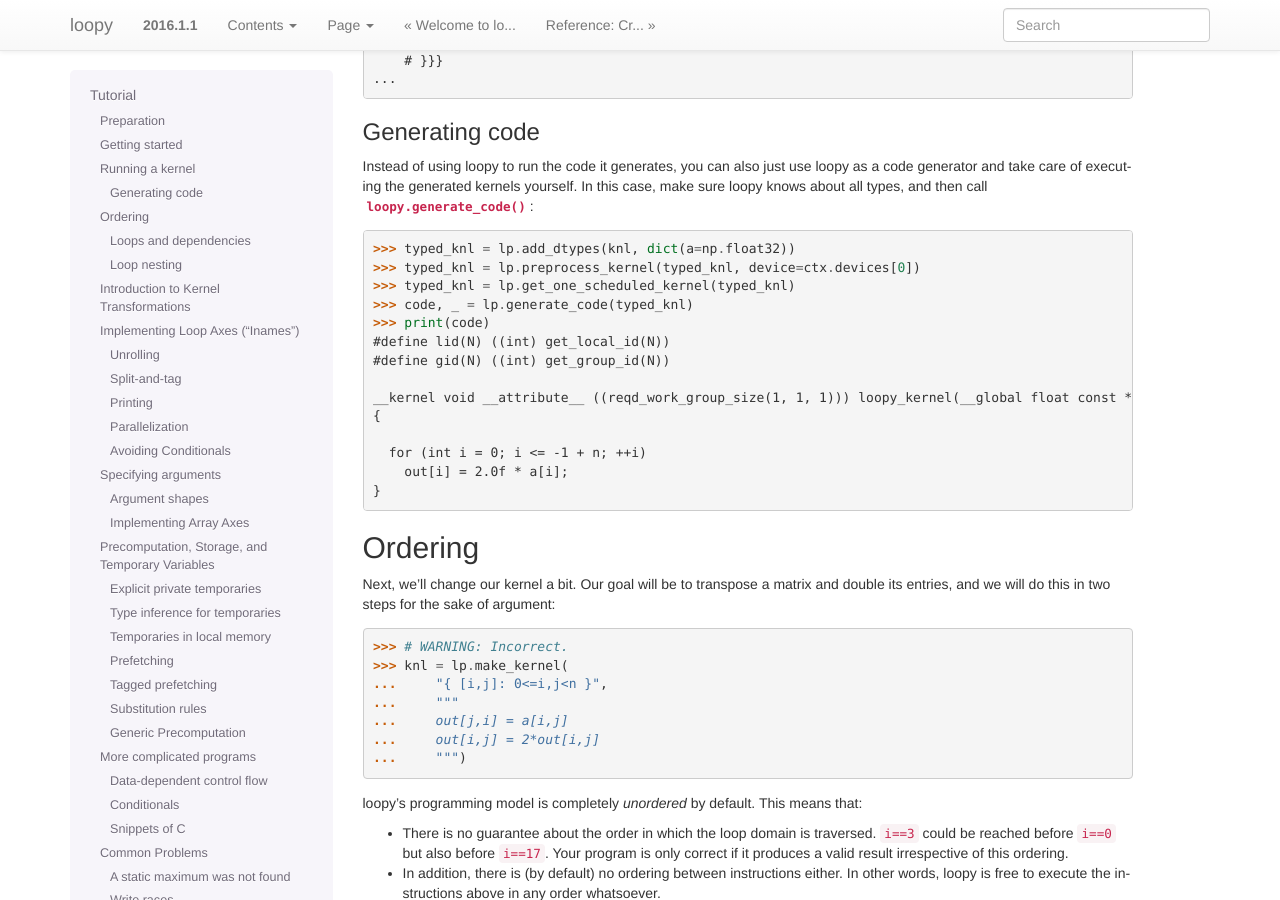
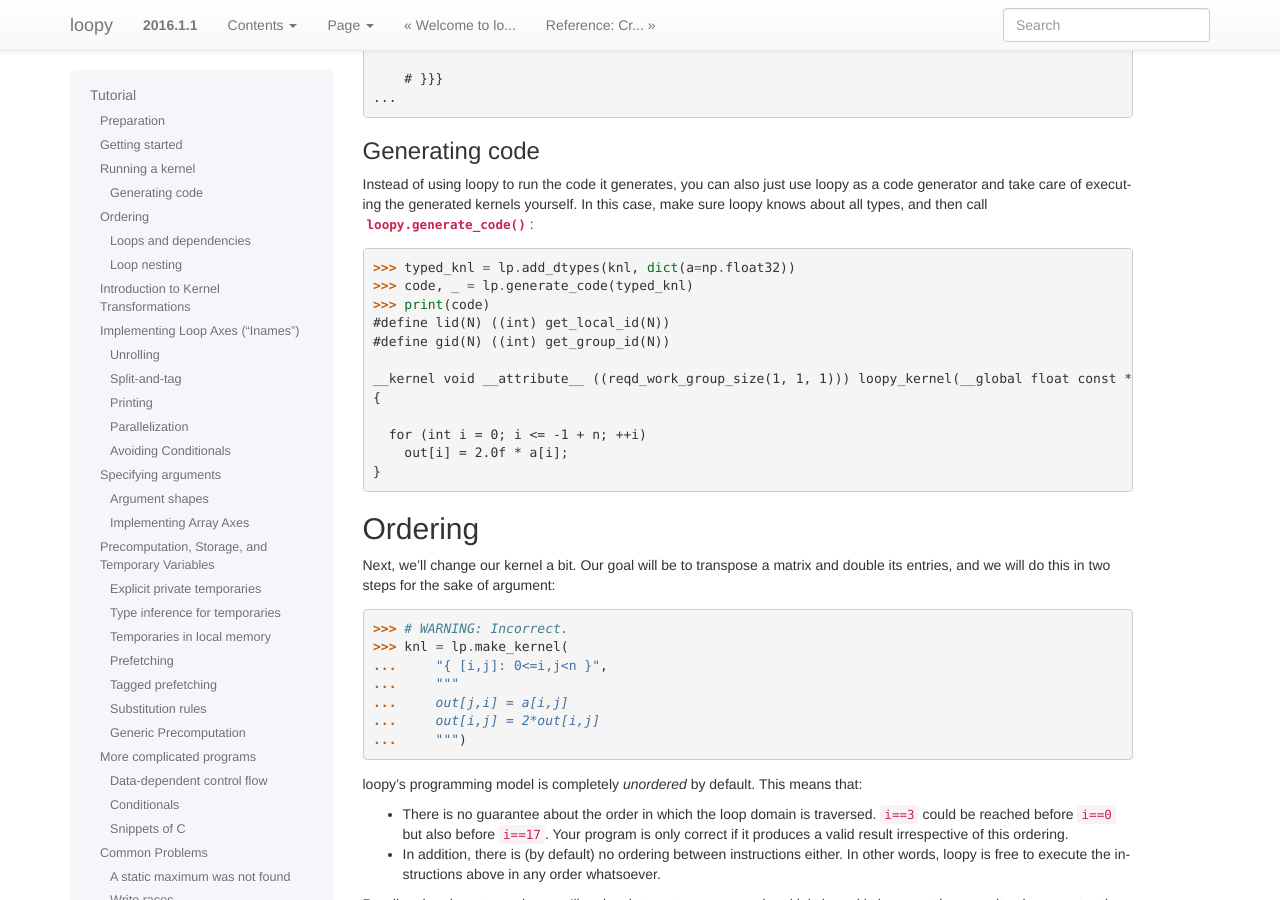
Before and after one commit to inducer/loopy, a Sphinx documentation site: the page built from doc/tutorial.rst, in a window 1280 px wide and 900 px high, scrolled down 3212 px. Built offline with Sphinx 7.4.7, drawn with Linux system fonts in a browser that asks for light colours; some of the changed text lies outside the part shown.

```diff
--- a/doc/tutorial.rst
+++ b/doc/tutorial.rst
@@ -245,8 +246,6 @@ call :func:`loopy.generate_code`:
 .. doctest::
 
     >>> typed_knl = lp.add_dtypes(knl, dict(a=np.float32))
-    >>> typed_knl = lp.preprocess_kernel(typed_knl, device=ctx.devices[0])
-    >>> typed_knl = lp.get_one_scheduled_kernel(typed_knl)
     >>> code, _ = lp.generate_code(typed_knl)
     >>> print(code)
     #define lid(N) ((int) get_local_id(N))
```
Also changed, not shown: other parts of doc/tutorial.rst (+1 -0 lines).
